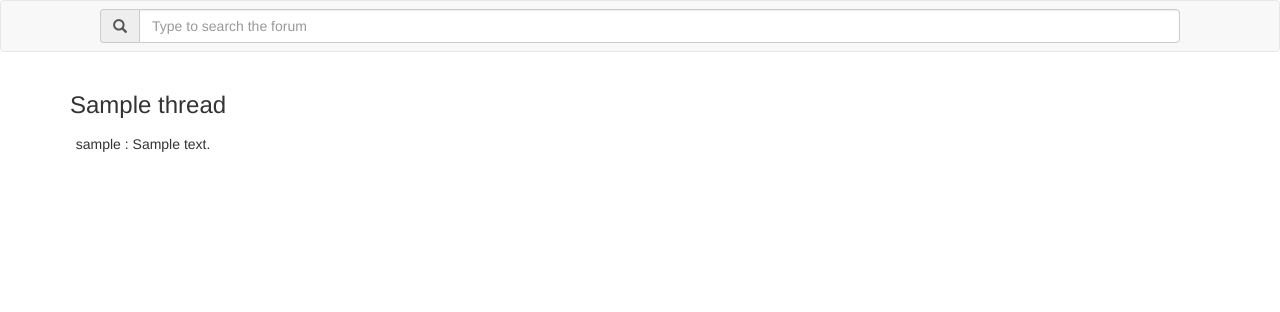
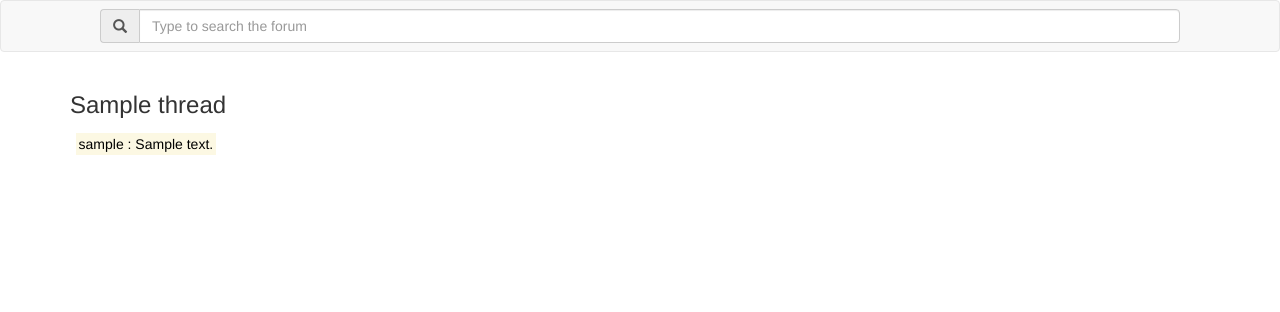
Before and after one commit to rmodi6/accessible-forums, a Flask app: page /linear/1 in a window 1280 px wide. Shown: the top 312 px of the page. Run offline with Flask 2, Linux system fonts and the light colour scheme; a user stored in the database is signed in; tables that the repository leaves empty hold one stand-in row (values such as "Sample post"); some libraries are stand-ins or nearby versions.

Commit message:
Change log:
- Fix csv field size limit error
- Use spacebar key to access root post
- Added aria info for linear view and search view as well
- Refactored linear view api to be consistent with tree view api
- Aesthetic changes

```diff
--- a/app/db_utils.py
+++ b/app/db_utils.py
@@ -1,11 +1,14 @@
 import csv
+import ctypes as ct
 
 from tqdm import tqdm
 
 from app import db
 from app.models import User, Post, Thread
 
-BATCH_SIZE = 100
+# csv field limit error fix: https://stackoverflow.com/questions/15063936/csv-error-field-larger-than-field-limit-131072
+csv.field_size_limit(int(ct.c_ulong(-1).value // 2))
+BATCH_SIZE = 10000
 
 
 def load_data_from_file(file_name):
--- a/app/main/routes.py
+++ b/app/main/routes.py
@@ -146,11 +146,11 @@ def tree_view(post_id):
     return render_template('tree_view.html', root=root, search_post_id=post_id)
 
 
-@bp.route('/linear/<thread_id>')
+@bp.route('/linear/<post_id>')
 @login_required
-def linear_view(thread_id):
-    _thread = Thread.query.filter_by(id=thread_id).first()
-    return render_template('linear_view.html', thread=_thread)
+def linear_view(post_id):
+    post = Post.query.filter_by(id=post_id).first()
+    return render_template('linear_view.html', thread=post.thread, search_post_id=post_id)
 
 
 @bp.route('/post/<post_id>')
--- a/app/static/js/treeitemLinks.js
+++ b/app/static/js/treeitemLinks.js
@@ -149,7 +149,6 @@ TreeitemLink.prototype.handleKeydown = function (event) {
   }
   else {
     switch (event.keyCode) {
-      case this.keyCode.SPACE:
       case this.keyCode.RETURN:
         if (this.isExpandable) {
           if (this.isExpanded()) {
@@ -207,8 +206,10 @@ TreeitemLink.prototype.handleKeydown = function (event) {
         flag = true;
         break;
 
+      case this.keyCode.SPACE:
       case this.keyCode.HOME:
         this.tree.setFocusToFirstItem();
+        this.tree.collapseTreeitem(this.tree.firstTreeitem);
         flag = true;
         break;
 
--- a/app/templates/_post.html
+++ b/app/templates/_post.html
@@ -2,7 +2,10 @@
     <label class="sr-only">{{ srpretext }}</label>
     {% set post_body = '%s : %s' | format(post.author.username, post.display_body()) %}
     {% if post.id == search_post_id %}
-        <mark>{{ post_body }}</mark>
+        <mark>
+            <label class="sr-only">{{ 'This is the search result post.' }}</label>
+            {{ post_body }}
+        </mark>
     {% else %}
         {{ post_body }}
     {% endif %}
--- a/app/templates/_search_post.html
+++ b/app/templates/_search_post.html
@@ -1,6 +1,9 @@
 <li role="none">
     <a id="{{ post.id }}" role="treeitem"
        href="{{ url_for('main.tree_view', post_id=post.id) }}"
+       aria-level="{{ 1 }}"
+       aria-setsize="{{ length }}"
+       aria-posinset="{{ index }}"
        style="text-decoration: none; margin-bottom: 5px"
     >
         {{ post.display_body(180) }}
--- a/app/templates/base.html
+++ b/app/templates/base.html
@@ -3,7 +3,7 @@
 {% block html_attribs %} lang="en" {% endblock %}
 
 {% block title %}
-    {% if title %}{{ title }} - Accessibility Blog{% else %}{{ _('Welcome to Accessibility Blog') }}{% endif %}
+    {% if title %}{{ title }} - Accessible Forums{% else %}{{ _('Accessible Forums') }}{% endif %}
 {% endblock %}
 
 {% block styles %}
--- a/app/templates/linear_view.html
+++ b/app/templates/linear_view.html
@@ -7,7 +7,10 @@
     {% if thread.posts[0] %}
         <ul role="tree" aria-labelledby="tree1">
             {% for post in thread.posts %}
-                <li role="treeitem">
+                <li role="treeitem"
+                    aria-level="{{ 1 }}"
+                    aria-setsize="{{ loop.length }}"
+                    aria-posinset="{{ loop.index }}">
                     {% include "_post.html" %}
                 </li>
             {% endfor %}
--- a/app/templates/search.html
+++ b/app/templates/search.html
@@ -5,6 +5,7 @@
         <h1 id="tree1" autofocus>{{ _('Forum posts that match your search') }}</h1>
         <ul role="tree">
             {% for post in posts %}
+                {% set index, length = loop.index, loop.length %}
                 {% include "_search_post.html" %}
             {% endfor %}
         </ul>
--- a/app/templates/tree_view.html
+++ b/app/templates/tree_view.html
@@ -9,6 +9,7 @@
             {% set level = namespace(value=1) %}
             {% for node in [root] recursive %}
                 {% set srpretext = "Level %s - %s of %s." | format(level.value, loop.index, loop.length) %}
+                {% set altposttext = 'Use left and right arrow keys to switch between alternate replies.' if loop.length > 1 else '' %}
                 {% set post = node.val %}
                 {% if node.children|length > 0 %}
                     <li role="treeitem"
@@ -16,7 +17,7 @@
                         aria-setsize="{{ loop.length }}"
                         aria-posinset="{{ loop.index }}"
                         aria-expanded="false">
-                        {% set srposttext = "Use down arrow key to access %s %s." | format(node.children|length, 'children' if node.children|length > 1 else 'child') %}
+                        {% set srposttext = "%s Use down arrow key to access %s %s or up arrow key to go back to parent post." | format(altposttext, node.children|length, 'replies' if node.children|length > 1 else 'reply') %}
                         {% include "_post.html" %}
                         <ul role="group">
                             {% set level.value = level.value + 1 %}
@@ -24,7 +25,7 @@
                         </ul>
                     </li>
                 {% else %}
-                    {% set srposttext = "This post has no children. Use up arrow key to access parent post or home key to access first post." %}
+                    {% set srposttext = "%s This post has no replies. Use up arrow key to go back to parent post or spacebar key to access first post." | format(altposttext) %}
                     <li role="treeitem"
                         aria-level="{{ level.value }}"
                         aria-setsize="{{ loop.length }}"
```
